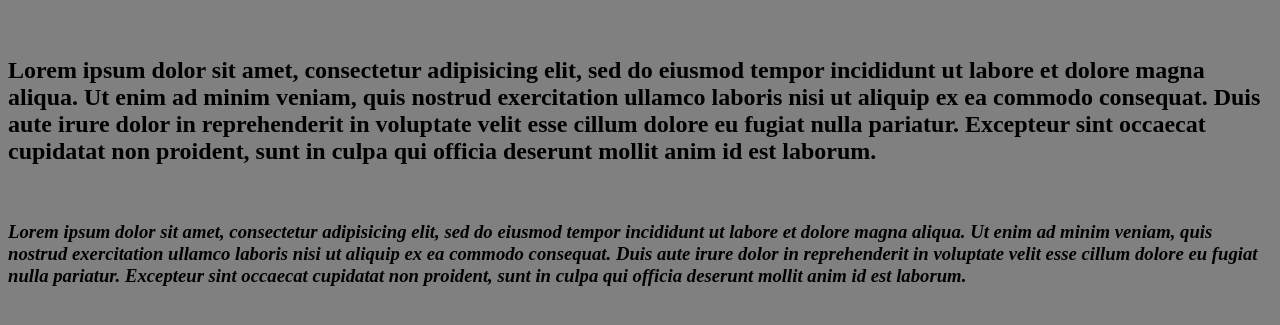
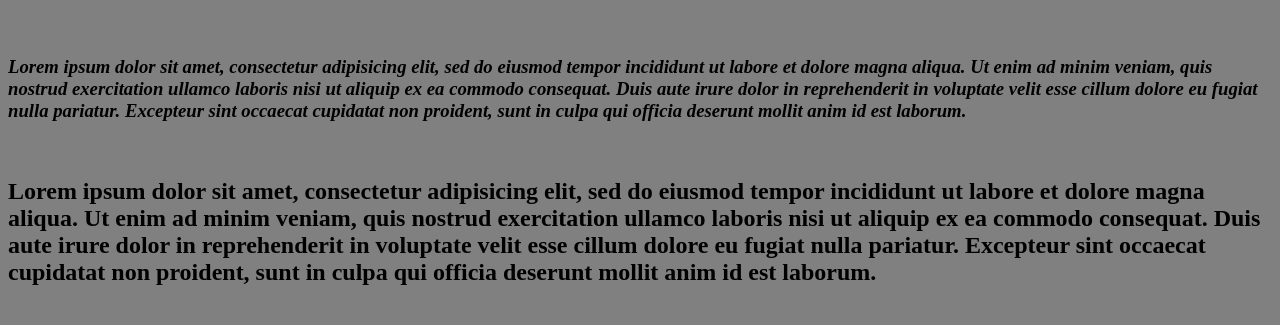
Before and after one commit to ViniEduardo/Tarefa-dia-09-08, a plain HTML site: page index2.html in a window 1280 px wide. Shown: the part 61-386 px from the top of the page. Drawn offline with Linux system fonts and the light colour scheme.

Commit message:
Modificação do commit pt2

```diff
--- a/index2.html
+++ b/index2.html
@@ -6,13 +6,7 @@
 <body bgcolor="gray">
 
 	<h1>Texto Git 2</h1>
-<br>
-		<h2>Lorem ipsum dolor sit amet, consectetur adipisicing elit, sed do eiusmod
-		tempor incididunt ut labore et dolore magna aliqua. Ut enim ad minim veniam,
-		quis nostrud exercitation ullamco laboris nisi ut aliquip ex ea commodo
-		consequat. Duis aute irure dolor in reprehenderit in voluptate velit esse
-		cillum dolore eu fugiat nulla pariatur. Excepteur sint occaecat cupidatat non
-		proident, sunt in culpa qui officia deserunt mollit anim id est laborum.</h2>
+
 <br>
 			<h3><i>Lorem ipsum dolor sit amet, consectetur adipisicing elit, sed do eiusmod
 			tempor incididunt ut labore et dolore magna aliqua. Ut enim ad minim veniam,
@@ -20,5 +14,12 @@
 			consequat. Duis aute irure dolor in reprehenderit in voluptate velit esse
 			cillum dolore eu fugiat nulla pariatur. Excepteur sint occaecat cupidatat non
 			proident, sunt in culpa qui officia deserunt mollit anim id est laborum.</i></h3>
+<br>
+				<h2><b>Lorem ipsum dolor sit amet, consectetur adipisicing elit, sed do eiusmod
+				tempor incididunt ut labore et dolore magna aliqua. Ut enim ad minim veniam,
+				quis nostrud exercitation ullamco laboris nisi ut aliquip ex ea commodo
+				consequat. Duis aute irure dolor in reprehenderit in voluptate velit esse
+				cillum dolore eu fugiat nulla pariatur. Excepteur sint occaecat cupidatat non
+				proident, sunt in culpa qui officia deserunt mollit anim id est laborum.</b></h2>
 </body>
 </html>
```
